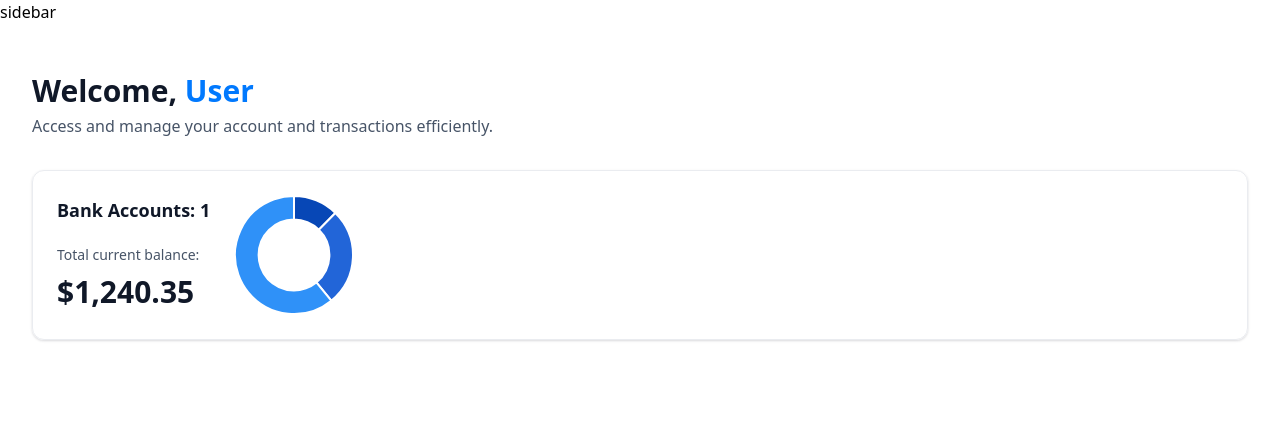
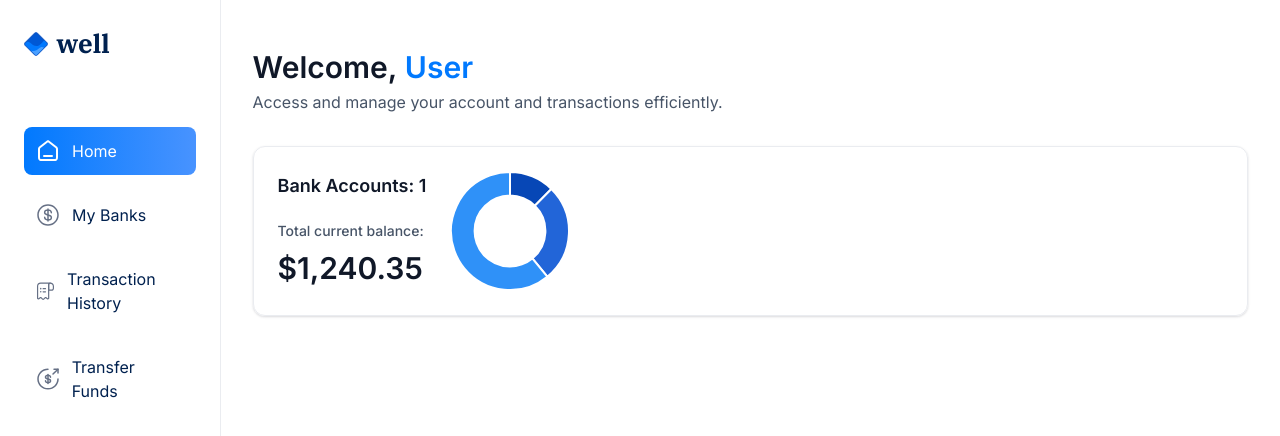
Before and after one commit to chaedoesntcode/banking_app, a Next.js app: page / in a window 1280 px wide. Shown: the top 436 px of the page. Built offline with nearby package versions, Linux system fonts and the light colour scheme.

Commit message:
feat: Add left sidebar component

```diff
--- a/app/(root)/layout.tsx
+++ b/app/(root)/layout.tsx
@@ -1,12 +1,16 @@
+import Sidebar from "@/components/ui/Sidebar";
+
 export default function RootLayout({
   children,
 }: Readonly<{
   children: React.ReactNode;
 }>) {
+
+  const loggedIn = {firstName: 'Demo', lastName: 'User'};
+
   return (
-    <main>
-        {/* SIDEBAR */}
-        <div>sidebar</div>
+    <main className="flex h-screen w-full font-inter">
+        <Sidebar user={loggedIn} />
         { children }
     </main>
   );
--- a/app/globals.css
+++ b/app/globals.css
@@ -42,6 +42,8 @@
 .custom-scrollbar::-webkit-scrollbar-thumb:hover {
   background: #7878a3;
 }
+
+
 
 @layer utilities {
   .input-class {
--- a/app/layout.tsx
+++ b/app/layout.tsx
@@ -10,8 +10,8 @@
 })
 
 export const metadata: Metadata = {
-  title: "Well",
-  description: "Well is a modern banking platform for everyone.",
+  title: "well",
+  description: "well is a modern banking platform for everyone.",
 //   icons: {
 //     icon: ''
 //   }
--- /dev/null
+++ b/components/ui/Sidebar.tsx
@@ -0,0 +1,43 @@
+'use client'
+import Link from 'next/link'
+import Image from 'next/image'
+import React from 'react'
+import { sidebarLinks } from '@/constants'
+import { cn } from '@/lib/utils'
+import { usePathname } from 'next/navigation'
+
+const Sidebar = ({ user }: SiderbarProps) => {
+    const pathname = usePathname();
+
+  return (
+    <section className='sidebar'>
+        <nav className='flex flex-col gap-4'>
+            <Link href='/'
+            className='flex mb-12 cursor-pointer items-center gap-2'>
+                <Image src='/icons/logo.svg' width={34} height={34} alt='Well Logo' className='size-[24px] max-xl:size-14'/>
+                <h1 className='sidebar-logo'>well</h1>
+            </Link>
+
+            {sidebarLinks.map((item) => {
+                const isActive = pathname === item.route || pathname.startsWith(`${item.route}/`)
+                return (
+                    <Link href={item.route} key={item.label} className={cn('sidebar-link', {'bg-bank-gradient' : isActive})}>
+                        <div className='relative size-6'>
+                            <Image src={item.imgURL} alt={item.label} fill
+                            className={cn({
+                                'brightness-[3] invert-0': isActive
+                            })}
+                            />
+                        </div>
+                        <p className={cn({'!text-white': isActive, '!text-black-1': !isActive})}>{item.label}</p>
+                    </Link>
+                )
+            })}
+            {/* user info */}
+        </nav>
+        {/* footer */}
+    </section>
+  )
+}
+
+export default Sidebar
```
Also changed, not shown: types/index.d.ts (+19 -19 lines), public/icons/logo.svg.
